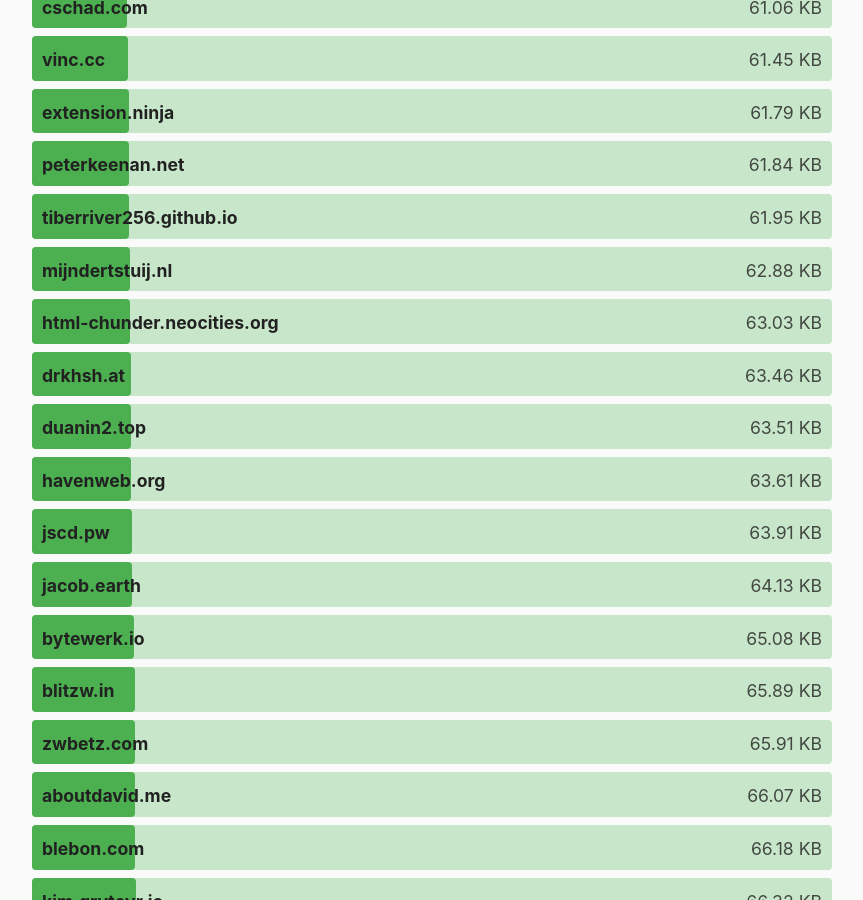
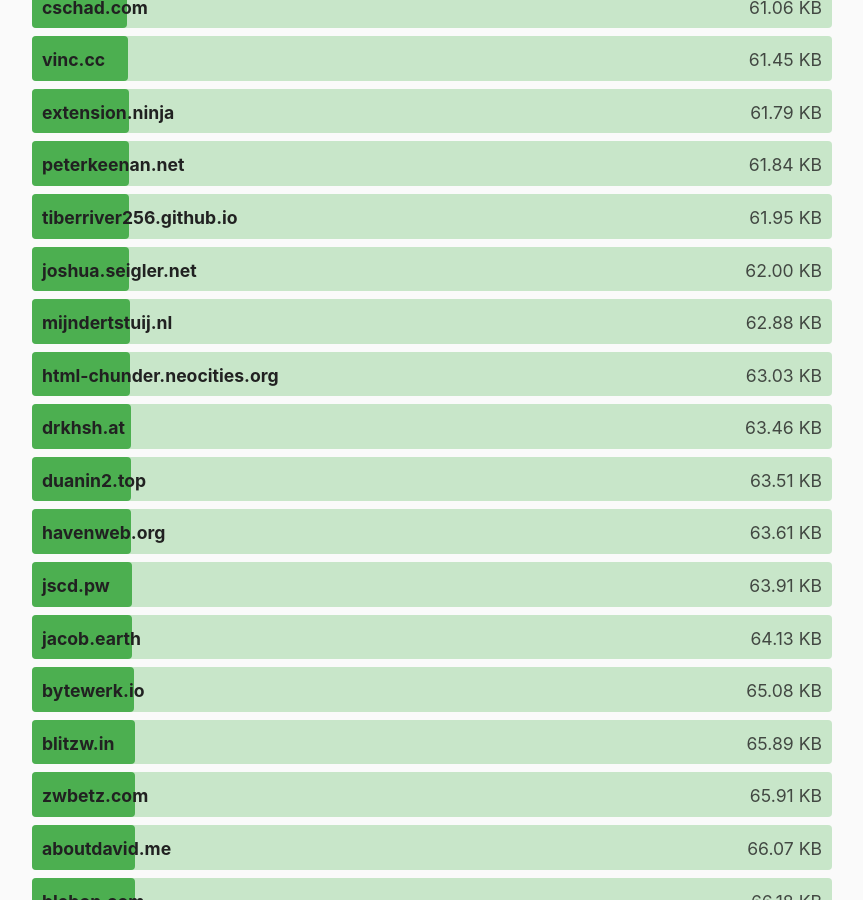
Before and after one commit to kevquirk/512kb.club, a Jekyll site: the page built from index.md, in a window 1280 px wide and 900 px high, scrolled down 18890 px. Shown: the whole window, without its empty margins (208-1071 px from the left). Built offline with Jekyll 4.4.1, drawn with Linux system fonts in a browser that asks for light colours.

Commit message:
add joshua.seigler.net

```diff
--- a/_data/sites.yml
+++ b/_data/sites.yml
@@ -1,3 +1,8 @@
+- domain: joshua.seigler.net
+  url: https://joshua.seigler.net/
+  size: 62
+  last_checked: 2025-06-22
+
 - domain: 0xedward.io
   url: https://0xedward.io/
   size: 41.02
```
